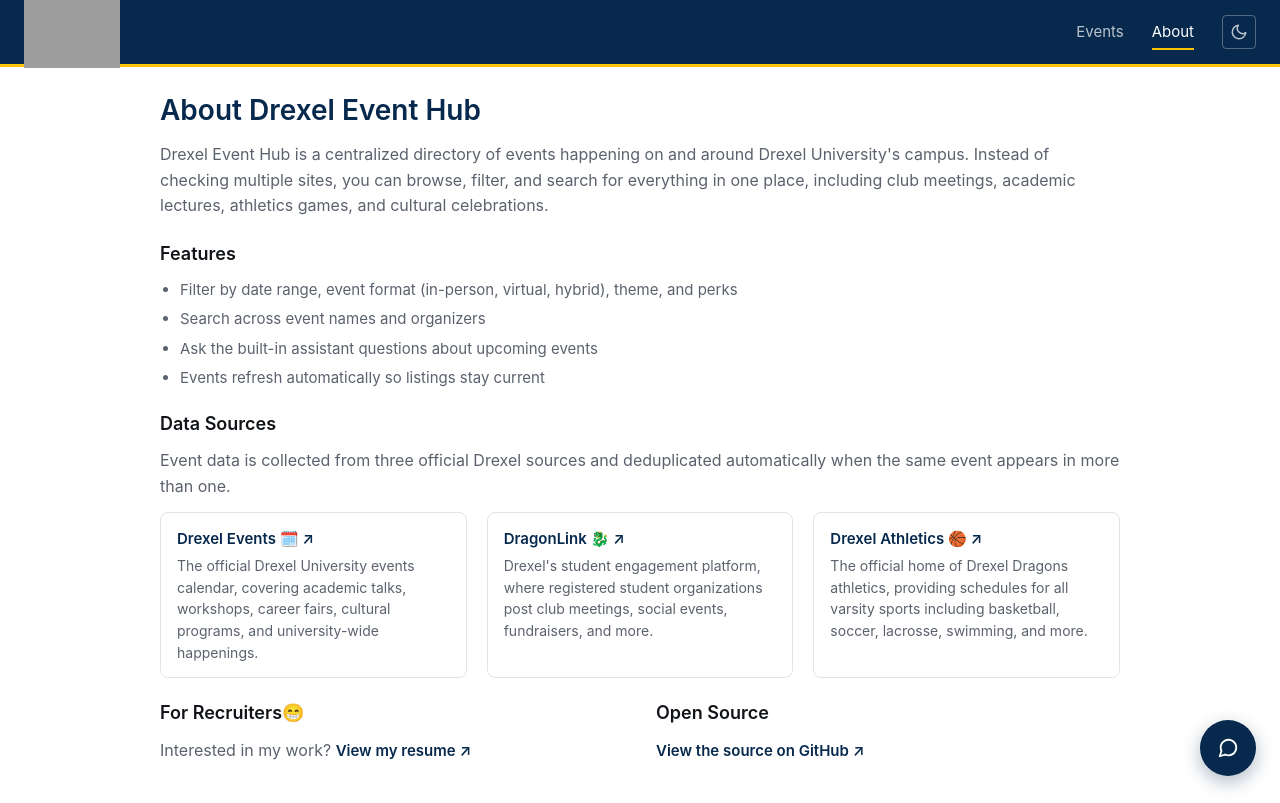
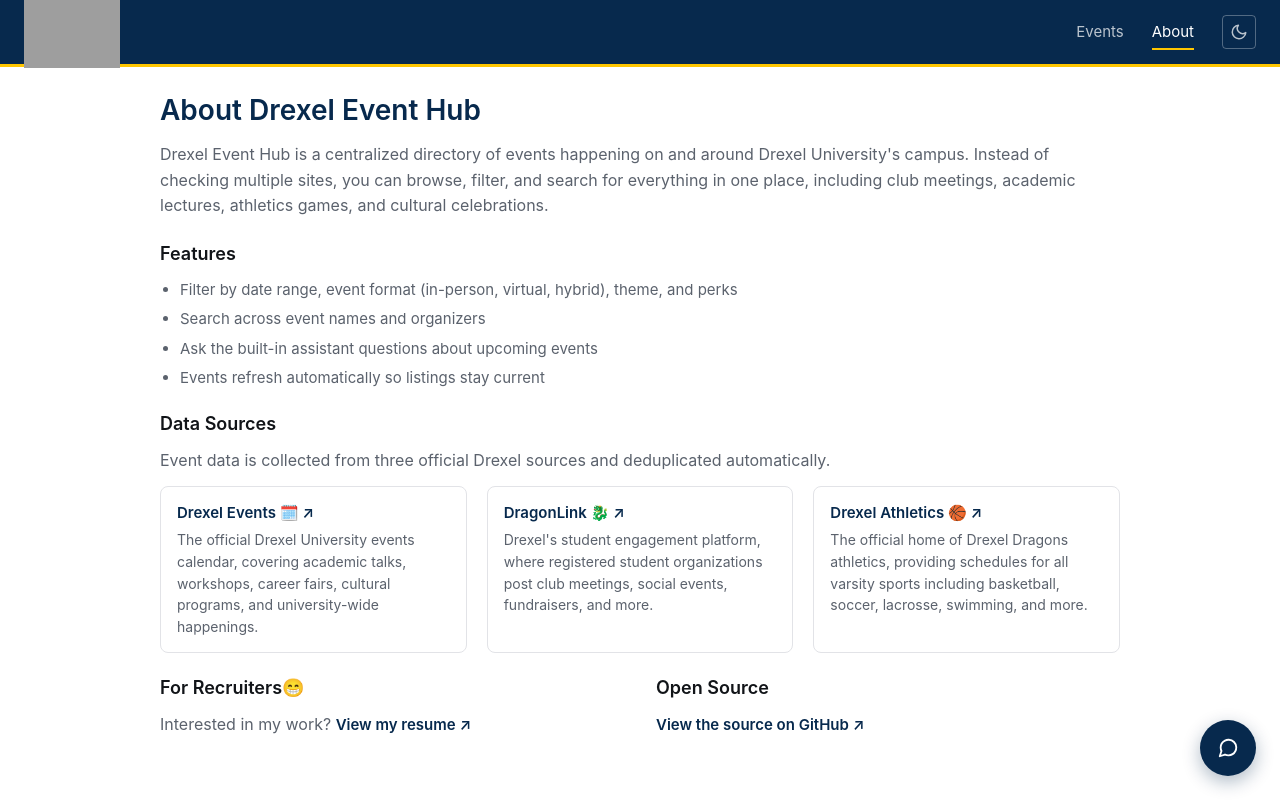
Before and after one commit to toomeem/drexel-event-directory, a React (Vite) app in the folder frontend/: page /about in a window 1280 px wide. Built offline with nearby package versions, Linux system fonts and the light colour scheme; grey boxes are pictures that could not be loaded.

Commit message:
update about page

```diff
--- a/frontend/src/pages/AboutPage.tsx
+++ b/frontend/src/pages/AboutPage.tsx
@@ -45,7 +45,7 @@
                 <h2 className="about-page__section-title">Data Sources</h2>
                 <p className="about-page__body">
                     Event data is collected from three official Drexel sources and
-                    deduplicated automatically when the same event appears in more than one.
+                    deduplicated automatically.
                 </p>
                 <ul className="about-page__source-list">
                     {SOURCES.map((source) => (
```
